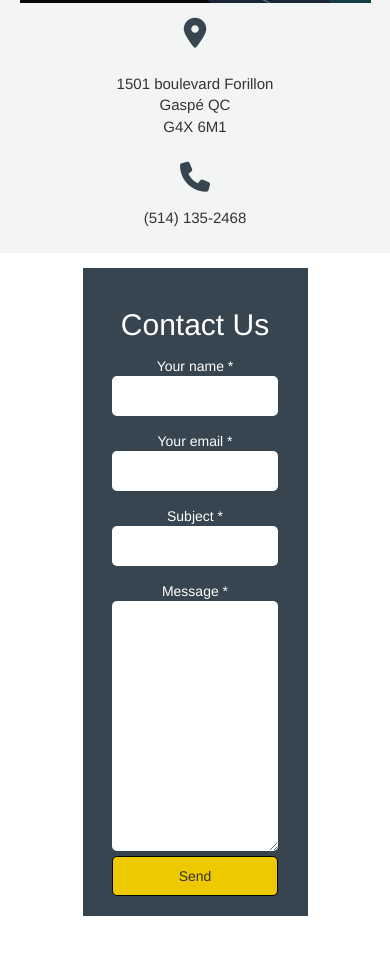
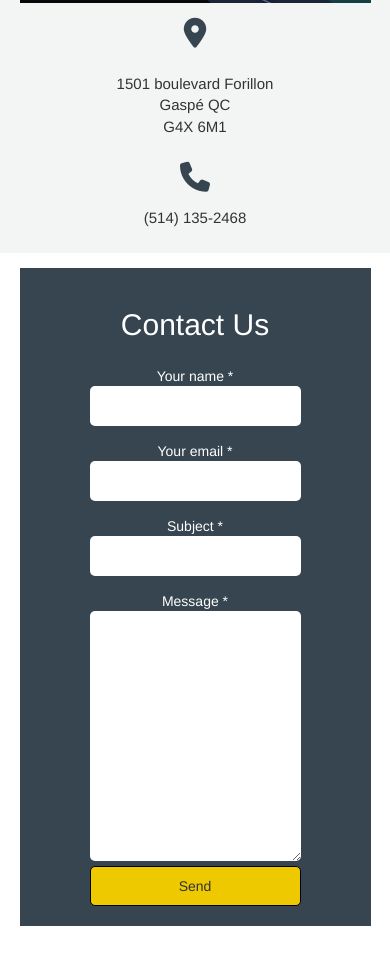
Before and after one commit to Nori-san/Nori-san.github.io, a plain HTML site: page campus.html in a window 390 px wide. Shown: the part 591-1554 px from the top of the page. Drawn offline with nearby package versions, Linux system fonts and the light colour scheme.

Commit message:
mobile query fix

```diff
--- a/resources/css/style-campus.css
+++ b/resources/css/style-campus.css
@@ -277,7 +277,7 @@ button:hover {
     width: 90%;
   }
 
-  .contactus,
+  .contact,
   .location {
     display: flex;
     flex-direction: column;
@@ -285,10 +285,15 @@ button:hover {
     justify-content: center;
   }
 
+  .contact {
+    width: 90%;
+  }
+
   input,
   textarea,
   button {
-    width: 90%;
+    width: 100%;
+    padding: 0 1.5rem;
   }
 }
 
```
